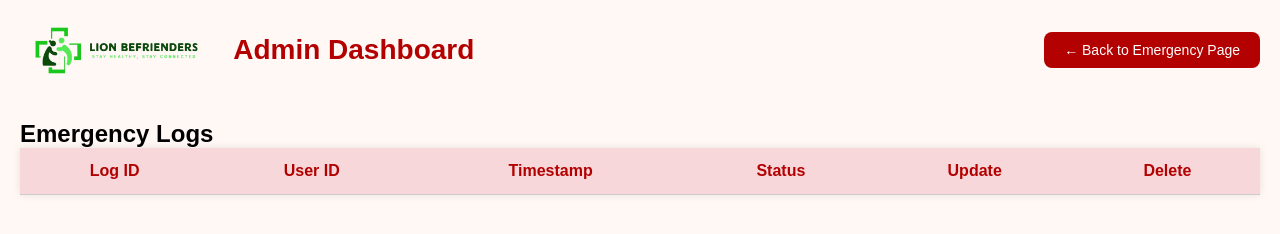
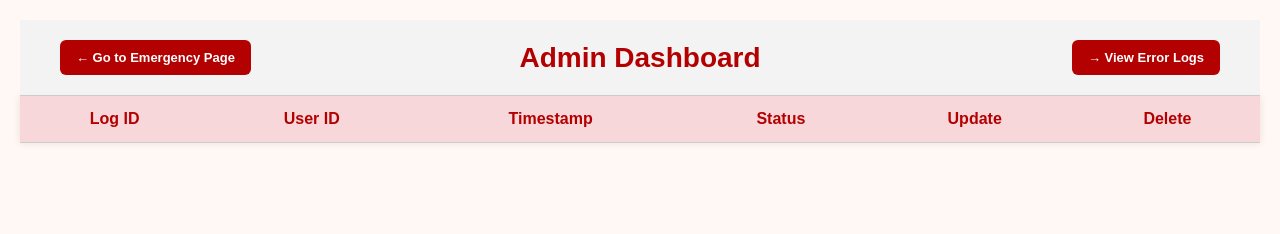
Before and after one commit to YEYINTAUNG-21/BED2025Apr_P05_T4, a website: page Lions Befrienders App/Frontend/HTML/admin-dashboard.html in a window 1280 px wide. Drawn offline with Linux system fonts and the light colour scheme; no server answers.

Commit message:
added merging to my final feature to the admin dashboard

```diff
--- a/Lions Befrienders App/Frontend/CSS/admin-dashboard.css
+++ b/Lions Befrienders App/Frontend/CSS/admin-dashboard.css
@@ -1,4 +1,4 @@
-/* Reset & Body */
+
 * {
   margin: 0;
   padding: 0;
@@ -16,32 +16,36 @@ body {
   display: flex;
   justify-content: space-between;
   align-items: center;
-  margin-bottom: 40px;
+  position: relative;
+  padding: 20px 40px;
+  background-color: #f3f3f3;
+  border-bottom: 1px solid #ccc;
 }
 
-.logo-title {
+.nav-left,
+.nav-right {
   display: flex;
   align-items: center;
-  gap: 20px;
 }
 
-.logo {
-  height: 60px;
-}
-
-.admin-header h1 {
+.dashboard-title {
+  position: absolute;
+  left: 50%;
+  transform: translateX(-50%);
+  margin: 0;
   font-size: 28px;
   color: #b30000;
+  white-space: nowrap;
 }
 
 /* Navigation button */
 .nav-btn {
-  padding: 10px 20px;
+  padding: 10px 16px;
   background-color: #b30000;
   color: white;
   border: none;
-  border-radius: 8px;
-  font-size: 14px;
+  border-radius: 6px;
+  font-weight: bold;
   cursor: pointer;
 }
 
@@ -72,6 +76,7 @@ tbody tr:hover {
   background-color: #f1f1f1;
 }
 
+/* Input Fields */
 input[type="text"] {
   padding: 6px;
   width: 90%;
--- a/Lions Befrienders App/Frontend/HTML/admin-dashboard.html
+++ b/Lions Befrienders App/Frontend/HTML/admin-dashboard.html
@@ -6,17 +6,22 @@
   <link rel="stylesheet" href="../CSS/admin-dashboard.css">
 </head>
 <body>
-  <div class="admin-container">
-    <header class="admin-header">
-      <div class="logo-title">
-        <img src="../Images/Lion_Befrienders_Logo.png" alt="Lion Befrienders Logo" class="logo">
-        <h1>Admin Dashboard</h1>
-      </div>
-      <button class="nav-btn" onclick="window.location.href='emergency.html'">← Back to Emergency Page</button>
-    </header>
+<div class="admin-container">
+  <header class="admin-header">
+    <div class="nav-left">
+      <button class="nav-btn" onclick="window.location.href='emergency.html'">← Go to Emergency Page</button>
+    </div>
+
+    <h1 class="dashboard-title">Admin Dashboard</h1>
+
+    <div class="nav-right">
+      <button class="nav-btn" onclick="window.location.href='error_logs.html'">→ View Error Logs</button>
+    </div>
+  </header>
+</div>
+
 
     <main>
-      <h2>Emergency Logs</h2>
       <table id="logsTable">
         <thead>
           <tr>
```
